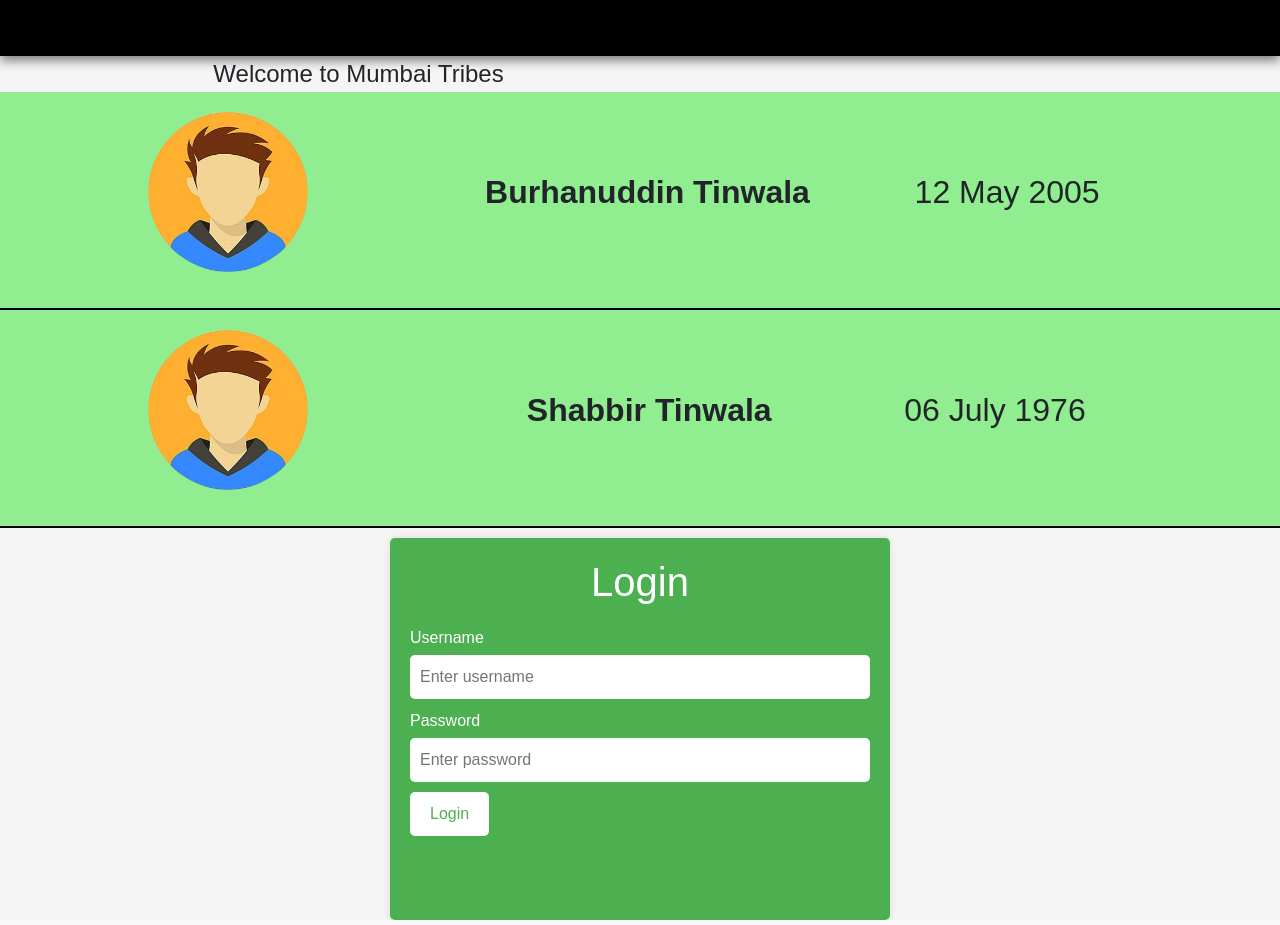
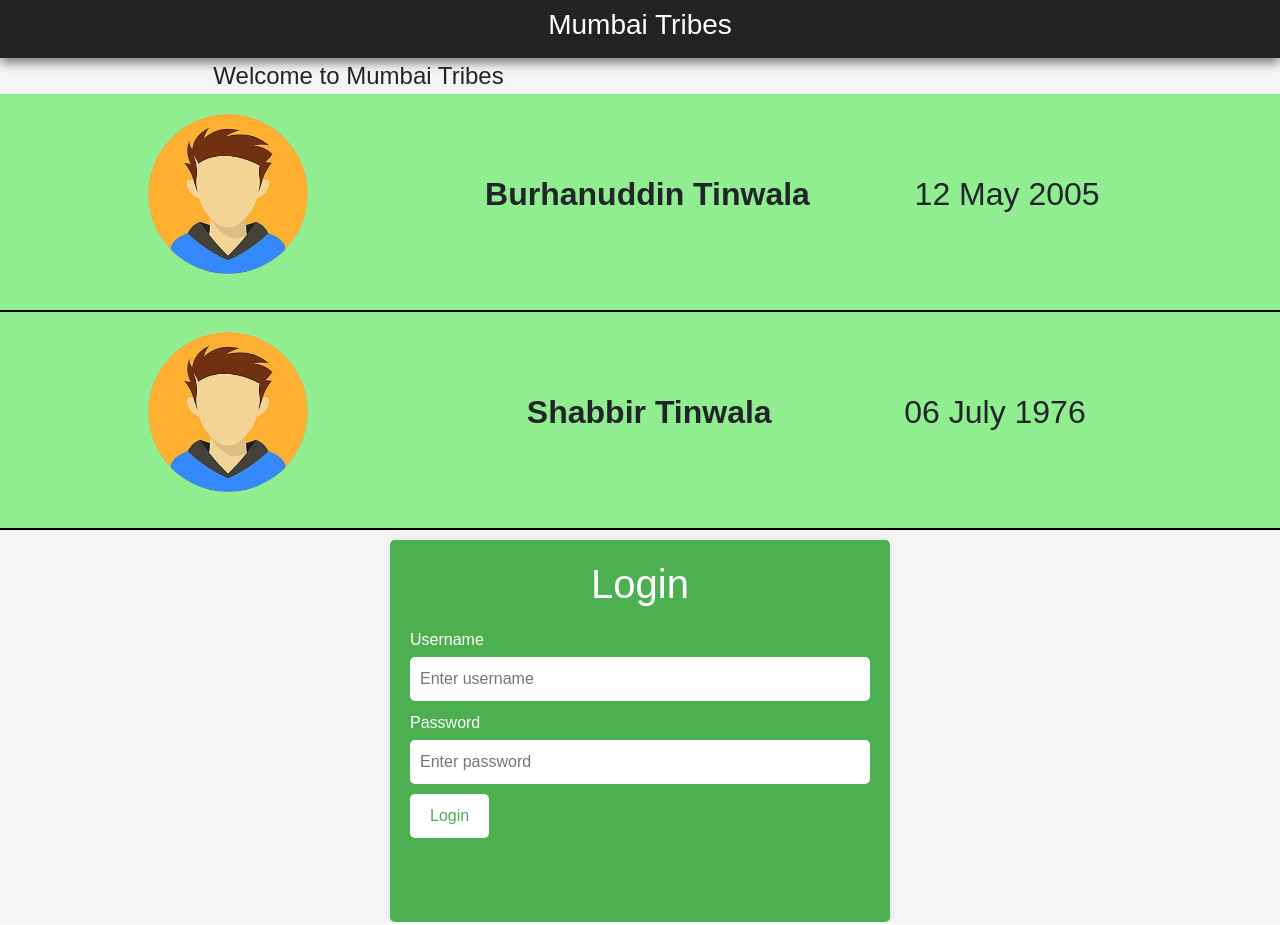
Before and after one commit to Burhan2753Y/Mumbai-Tribes, a plain HTML site: page index.html in a window 1280 px wide. Shown: the top 925 px of the page. Drawn offline with nearby package versions, Linux system fonts and the light colour scheme.

Commit message:
Update index.html

```diff
--- a/index.html
+++ b/index.html
@@ -17,8 +17,9 @@
 
         .navbarcustom {
             box-shadow: 0px 5px 10px grey;
-            background-color: black;
-            color: white;
+            background-color: rgba(0, 0, 0, 0.856);
+            color:white;
+            justify-content: center;
         }
 
         .queue-line-animated {
@@ -162,28 +163,8 @@
 
 <body ng-app="MyApp" ng-controller="mycont">
     <header>
-        <nav class="navbar navbar-expand-lg navbar-light navbarcustom">
-            <a class="navbar-brand" href="#">Mumbai Tribes</a>
-            <button class="navbar-toggler" type="button" data-toggle="collapse" data-target="#navbarNav"
-                aria-controls="navbarNav" aria-expanded="false" aria-label="Toggle navigation">
-                <span class="navbar-toggler-icon"></span>
-            </button>
-            <div class="collapse navbar-collapse" id="navbarNav">
-                <ul class="navbar-nav">
-                    <li class="nav-item active">
-                        <a class="nav-link" href="#">Home</a>
-                    </li>
-                    <li class="nav-item">
-                        <a class="nav-link" href="birthday.html">Birthdays</a>
-                    </li>
-                    <li class="nav-item">
-                        <a class="nav-link" href="#">Events</a>
-                    </li>
-                    <li class="nav-item">
-                        <a class="nav-link" href="#">Contact</a>
-                    </li>
-                </ul>
-            </div>
+        <nav class="navbar navbarcustom">
+            <h3 style="text-align: center;">Mumbai Tribes</h3>
         </nav>
     </header>
 
```
